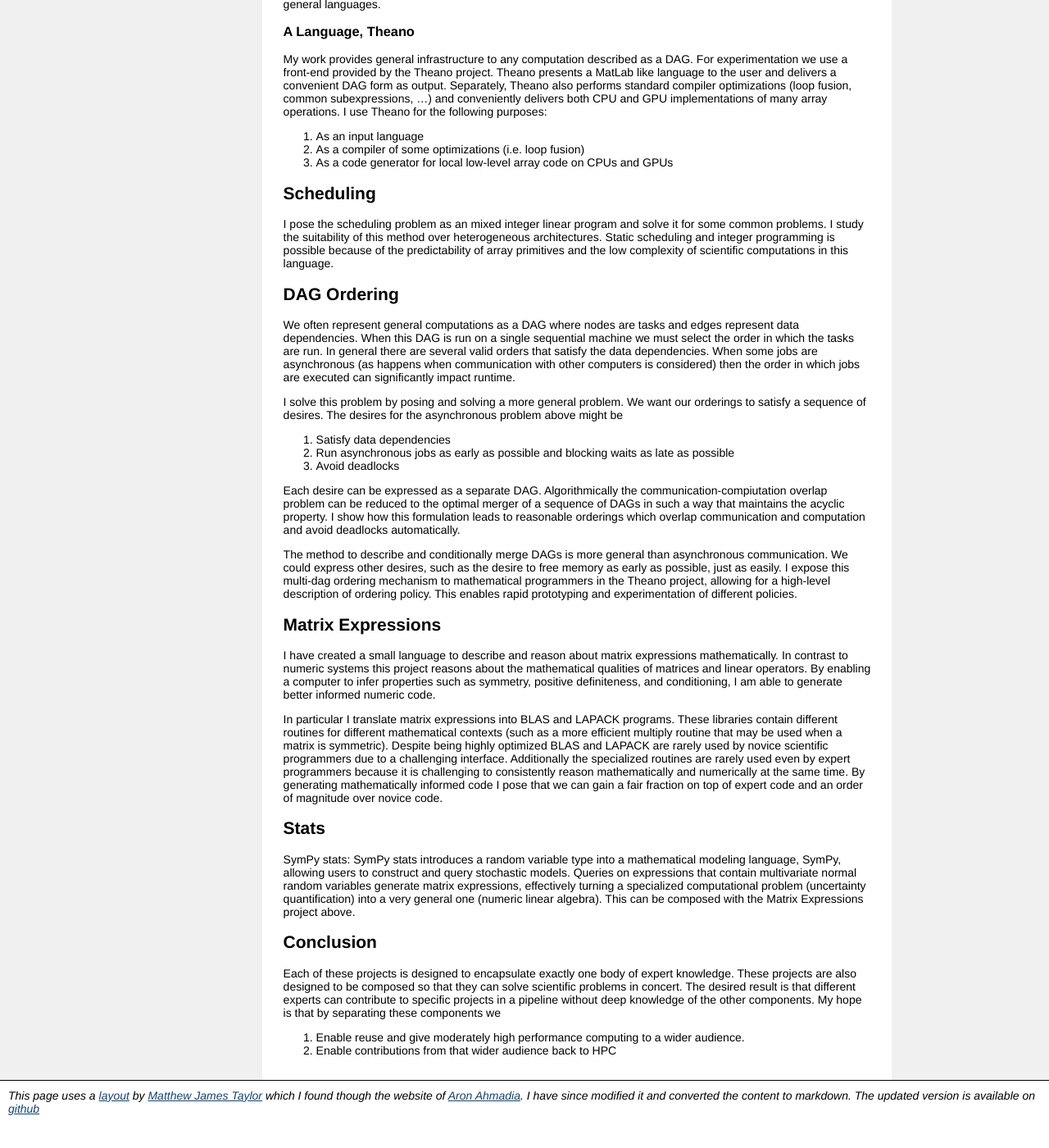
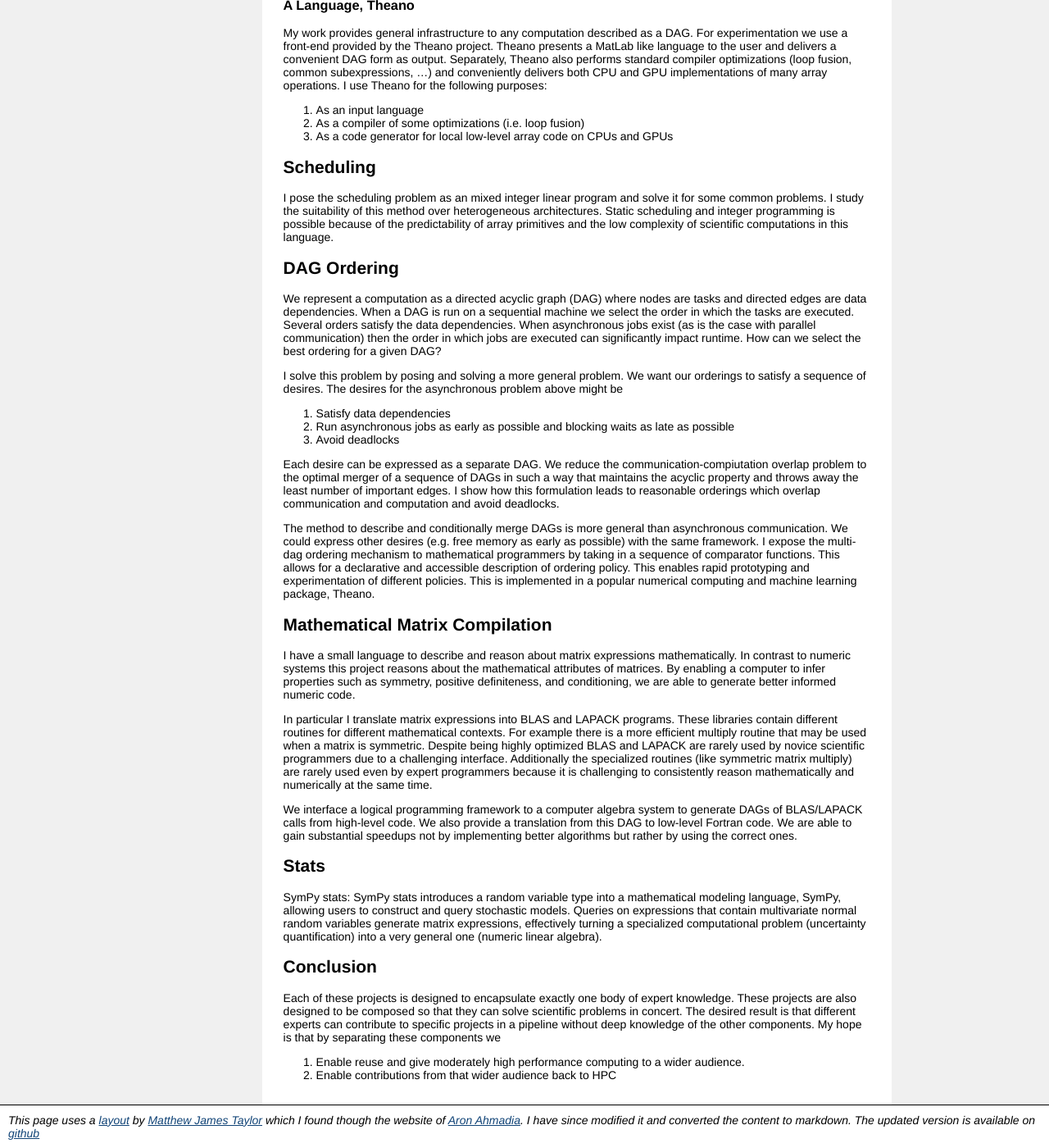
Before and after one commit to mrocklin/mrocklin.github.io, a Jekyll site: the page built from pub/research-statement.md, in a window 1280 px wide and 1400 px high, scrolled down 500 px. Shown: the whole window at 82% size. Built offline with Jekyll 4.4.1, drawn with Linux system fonts in a browser that asks for light colours; Markdown is read by kramdown in place of the engine named in the settings; before the commit the page ends 1870 px from its top, so only the background shows below that; some of the changed text lies outside the part shown.

Commit message:
Refine langauge in research statement

```diff
--- a/pub/research-statement.md
+++ b/pub/research-statement.md
@@ -7,14 +7,14 @@ layout: default
 
 The goal of my research is to promote independent development of mathematical and algorithmic solutions in scientific computing. Problems in this domain require a depth of scientific, mathematical, and computational expertise which are hard to find in combination in a single individual. My research endeavors to separate the scientific computing problem so that experts in each of these fields may contribute independently without close collaboration with the others.
 
-This is hard. Problems in scientific computing have very high performance standards, and often require tight integration between mathematical and algorithmic programmers. I have identified and developed a few separations in this field which allow for increased separability with minimal performance degradation. The projects listed below were designed to be composed to solve the problem of uncertainty propagation when used together but to also be generally applicable to other domains.
+This is hard. Problems in scientific computing have high performance standards, and require tight integration between mathematical and algorithmic programmers. I have identified and developed a few separations in this field which allow for increased separability with minimal performance degradation. The projects below were designed to be composed to solve the problem of uncertainty propagation and be separably applicable to other domains.
 
 Array Primitives
 ----------------
 
-The majority of time spent in scientific applications is spent in the manipulation of arrays. Algorithmically matrix operations are well studied, highly optimized on a variety of architectures, and very regular/predictable. Mathematically linear algebra is known by many mathematical programmers and benefits from a rich theory. For many (but not all) of the projects listed below I restrict myself to a reduced programming paradigm that uses only bulk array operations as primitives.
+The majority of time spent in scientific applications is spent in the manipulation of arrays. Matrix algorithms are well studied, highly optimized on a variety of architectures, and very predictable. Linear algebra is also well known by mathematical programmers. For many of the projects listed below I restrict myself to a reduced programming paradigm that uses only bulk array operations as primitives.
 
-Array operations form a set of primitives which can describe many engineering and scientific computations with very little complexity and very little loss of programmer expressivity. Applications like the Kalman filter, PDE solvers, and common optimization algorithms can all be written with 10-100 operations. This reduced description enables the use of exhaustive NP-hard algorithms that were infeasible when considering these problems when written in general languages.
+Array operations form a set of primitives which can describe many engineering and scientific computations with very little complexity and very little loss of programmer expressivity. Applications like the Kalman filter, PDE solvers, and common optimization algorithms can all be written with 10-100 operations. This reduced description enables the use of NP-hard algorithms that were infeasible when considering these problems when written in general languages.
 
 ### A Language, Theano
 
@@ -32,29 +32,31 @@ I pose the scheduling problem as an mixed integer linear program and solve it fo
 DAG Ordering
 ------------
 
-We often represent general computations as a DAG where nodes are tasks and edges represent data dependencies. When this DAG is run on a single sequential machine we must select the order in which the tasks are run. In general there are several valid orders that satisfy the data dependencies. When some jobs are asynchronous (as happens when communication with other computers is considered) then the order in which jobs are executed can significantly impact runtime.
+We represent a computation as a directed acyclic graph (DAG) where nodes are tasks and directed edges are data dependencies. When a DAG is run on a sequential machine we select the order in which the tasks are executed. Several orders satisfy the data dependencies. When asynchronous jobs exist (as is the case with parallel communication) then the order in which jobs are executed can significantly impact runtime. How can we select the best ordering for a given DAG?
 
 I solve this problem by posing and solving a more general problem. We want our orderings to satisfy a sequence of desires. The desires for the asynchronous problem above might be
 
-1. Satisfy data dependencies
-2. Run asynchronous jobs as early as possible and blocking waits as late as possible
-3. Avoid deadlocks
+1.  Satisfy data dependencies
+2.  Run asynchronous jobs as early as possible and blocking waits as late as possible
+3.  Avoid deadlocks
 
-Each desire can be expressed as a separate DAG. Algorithmically the communication-compiutation overlap problem can be reduced to the optimal merger of a sequence of DAGs in such a way that maintains the acyclic property. I show how this formulation leads to reasonable orderings which overlap communication and computation and avoid deadlocks automatically.
+Each desire can be expressed as a separate DAG. We reduce the communication-compiutation overlap problem to the optimal merger of a sequence of DAGs in such a way that maintains the acyclic property and throws away the least number of important edges. I show how this formulation leads to reasonable orderings which overlap communication and computation and avoid deadlocks.
 
-The method to describe and conditionally merge DAGs is more general than asynchronous communication. We could express other desires, such as the desire to free memory as early as possible, just as easily. I expose this multi-dag ordering mechanism to mathematical programmers in the Theano project, allowing for a high-level description of ordering policy. This enables rapid prototyping and experimentation of different policies.
+The method to describe and conditionally merge DAGs is more general than asynchronous communication. We could express other desires (e.g. free memory as early as possible) with the same framework. I expose the multi-dag ordering mechanism to mathematical programmers by taking in a sequence of comparator functions. This allows for a declarative and accessible description of ordering policy. This enables rapid prototyping and experimentation of different policies. This is implemented in a popular numerical computing and machine learning package, Theano.
 
-Matrix Expressions
-------------------
+Mathematical Matrix Compilation
+-------------------------------
 
-I have created a small language to describe and reason about matrix expressions mathematically. In contrast to numeric systems this project reasons about the mathematical qualities of matrices and linear operators. By enabling a computer to infer properties such as symmetry, positive definiteness, and conditioning, I am able to generate better informed numeric code.
+I have a small language to describe and reason about matrix expressions mathematically. In contrast to numeric systems this project reasons about the mathematical attributes of matrices. By enabling a computer to infer properties such as symmetry, positive definiteness, and conditioning, we are able to generate better informed numeric code.
 
-In particular I translate matrix expressions into BLAS and LAPACK programs. These libraries contain different routines for different mathematical contexts (such as a more efficient multiply routine that may be used when a matrix is symmetric). Despite being highly optimized BLAS and LAPACK are rarely used by novice scientific programmers due to a challenging interface. Additionally the specialized routines are rarely used even by expert programmers because it is challenging to consistently reason mathematically and numerically at the same time. By generating mathematically informed code I pose that we can gain a fair fraction on top of expert code and an order of magnitude over novice code.
+In particular I translate matrix expressions into BLAS and LAPACK programs. These libraries contain different routines for different mathematical contexts. For example there is a more efficient multiply routine that may be used when a matrix is symmetric. Despite being highly optimized BLAS and LAPACK are rarely used by novice scientific programmers due to a challenging interface. Additionally the specialized routines (like symmetric matrix multiply) are rarely used even by expert programmers because it is challenging to consistently reason mathematically and numerically at the same time.
+
+We interface a logical programming framework to a computer algebra system to generate DAGs of BLAS/LAPACK calls from high-level code. We also provide a translation from this DAG to low-level Fortran code. We are able to gain substantial speedups not by implementing better algorithms but rather by using the correct ones.
 
 Stats
 -----
 
-SymPy stats:  SymPy stats introduces a random variable type into a mathematical modeling language, SymPy, allowing users to construct and query stochastic models. Queries on expressions that contain multivariate normal random variables generate matrix expressions, effectively turning a specialized computational problem (uncertainty quantification) into a very general one (numeric linear algebra). This can be composed with the Matrix Expressions project above.
+SymPy stats:  SymPy stats introduces a random variable type into a mathematical modeling language, SymPy, allowing users to construct and query stochastic models. Queries on expressions that contain multivariate normal random variables generate matrix expressions, effectively turning a specialized computational problem (uncertainty quantification) into a very general one (numeric linear algebra).
 
 Conclusion
 ----------
```
